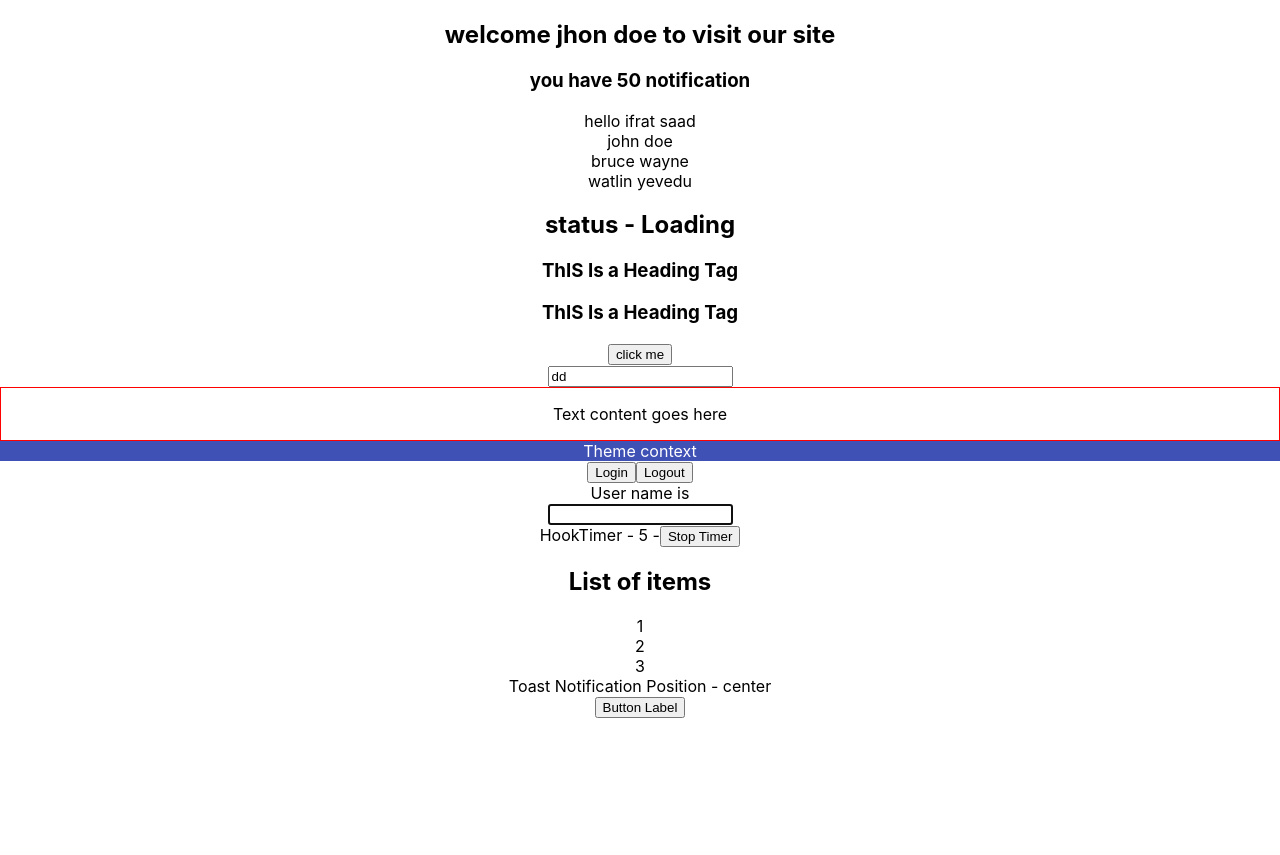
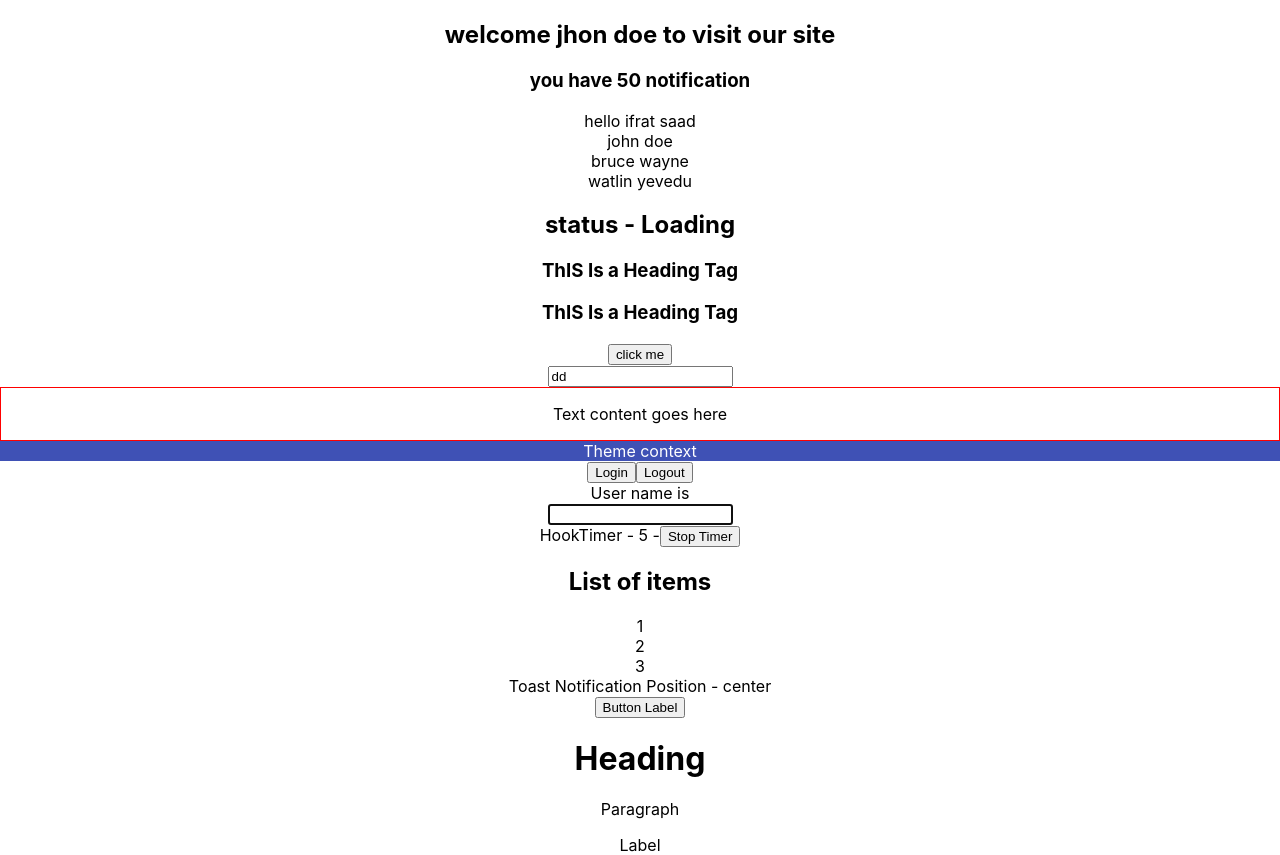
Before and after one commit to saad710/Typescript-React, a React (Create React App) app: page / in a window 1280 px wide. Before the commit the page ends 800 px from the top, so only its background shows below. Built offline with nearby package versions, Linux system fonts and the light colour scheme.

Commit message:
polymorphic-components

```diff
--- a/src/App.tsx
+++ b/src/App.tsx
@@ -19,6 +19,7 @@ import { DomRef } from './component/refs/DomRef';
 import { MutableRef } from './component/refs/MutableRef';
 import { Toast } from './component/templateliterals/Toast';
 import { CustomButton } from './component/html/Button';
+import { Text } from './component/polymorphic/Text';
 
 
 
@@ -53,9 +54,9 @@ function App() {
       <Oscar>
         <TextHead>ThIS Is a Heading Tag</TextHead>
       </Oscar>
-      <Button handleClick={(event,id) => console.log('button clicked',event,id)}></Button>
+      <Button handleClick={(event, id) => console.log('button clicked', event, id)}></Button>
       <Input value='dd' handleChange={event => console.log(event.target.value)} />
-      <Container styles={{border:"1px solid red",padding:'1rem'}}/>
+      <Container styles={{ border: "1px solid red", padding: '1rem' }} />
       <ThemeContextProvider>
         <Box />
       </ThemeContextProvider>
@@ -85,10 +86,19 @@ function App() {
         ]}
         onClick={item => console.log(item)}
       />
-       <Toast position='center' />
-       <CustomButton variant='primary' onClick={() => console.log('Clicked')}>
+      <Toast position='center' />
+      <CustomButton variant='primary' onClick={() => console.log('Clicked')}>
         Button Label
       </CustomButton>
+      <Text size='lg' as='h1'>
+        Heading
+      </Text>
+      <Text size='md' as='p'>
+        Paragraph
+      </Text>
+      <Text size='sm' color='secondary' as='label' htmlFor='someId'>
+        Label
+      </Text>
     </div>
   );
 }
--- /dev/null
+++ b/src/component/polymorphic/Text.tsx
@@ -0,0 +1,23 @@
+import React from 'react'
+
+type TextOwnProps<E extends React.ElementType> = {
+  size?: 'sm' | 'md' | 'lg'
+  color?: 'primary' | 'secondary'
+  children: React.ReactNode
+  as?: E
+}
+
+type TextProps<E extends React.ElementType> = TextOwnProps<E> &
+  Omit<React.ComponentProps<E>, keyof TextOwnProps<E>>
+
+export const Text = <E extends React.ElementType = 'div'>({
+  size,
+  color,
+  children,
+  as
+}: TextProps<E>) => {
+  const Component = as || 'div'
+  return (
+    <Component className={`class-with-${size}-${color}`}>{children}</Component>
+  )
+}
--- a/src/component/restriction/RandomNumber.tsx
+++ b/src/component/restriction/RandomNumber.tsx
@@ -30,7 +30,7 @@ type RandomNumberType = {
   }: RandomNumberProps) => {
     return (
       <div>
-        {value} {isPositive && 'positive'} {isNegative && 'negative'}{' '}
+        {value} {isPositive && 'positive'} {isNegative && 'negative'}
         {isZero && 'zero'}
       </div>
     )
```
